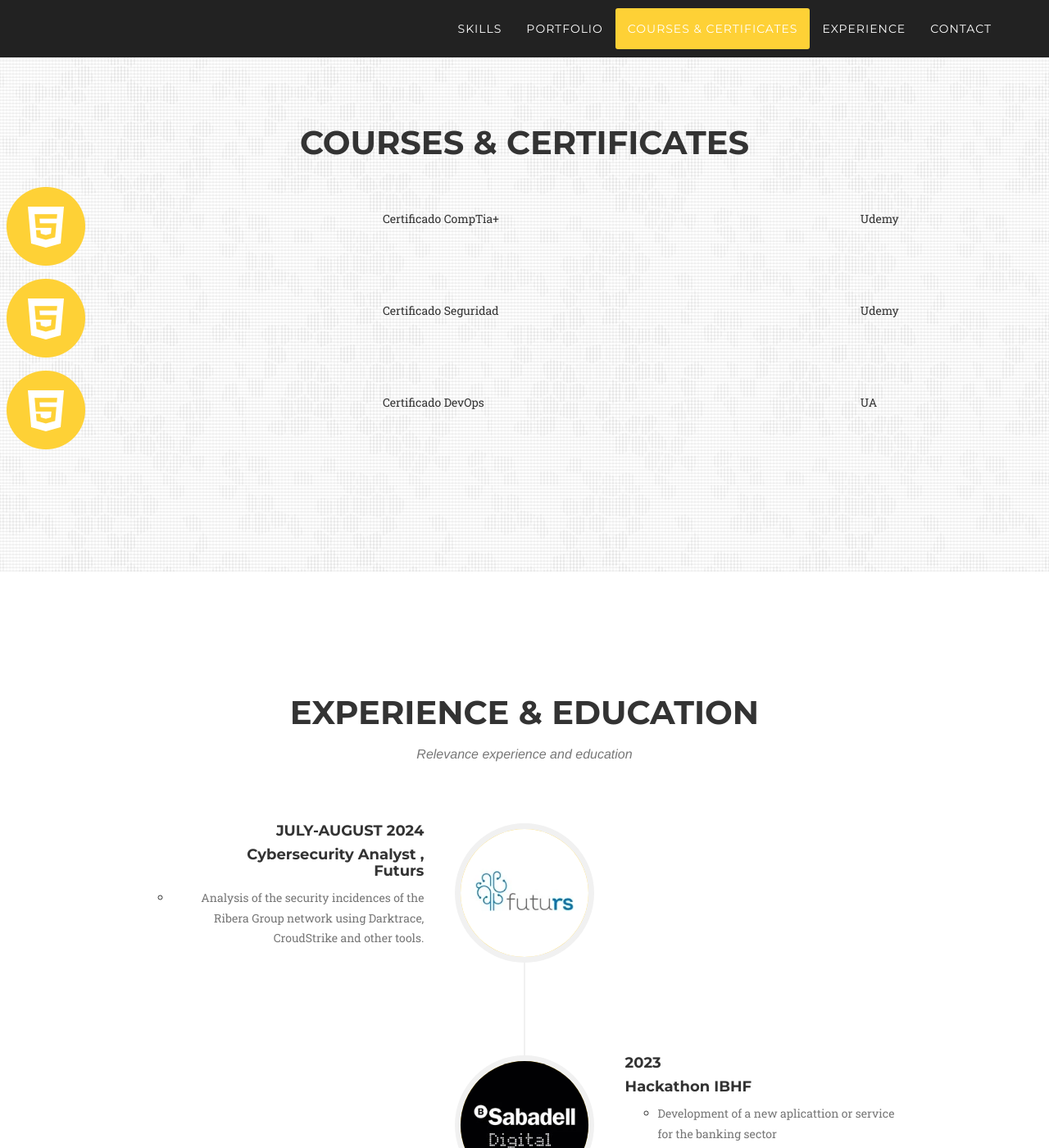
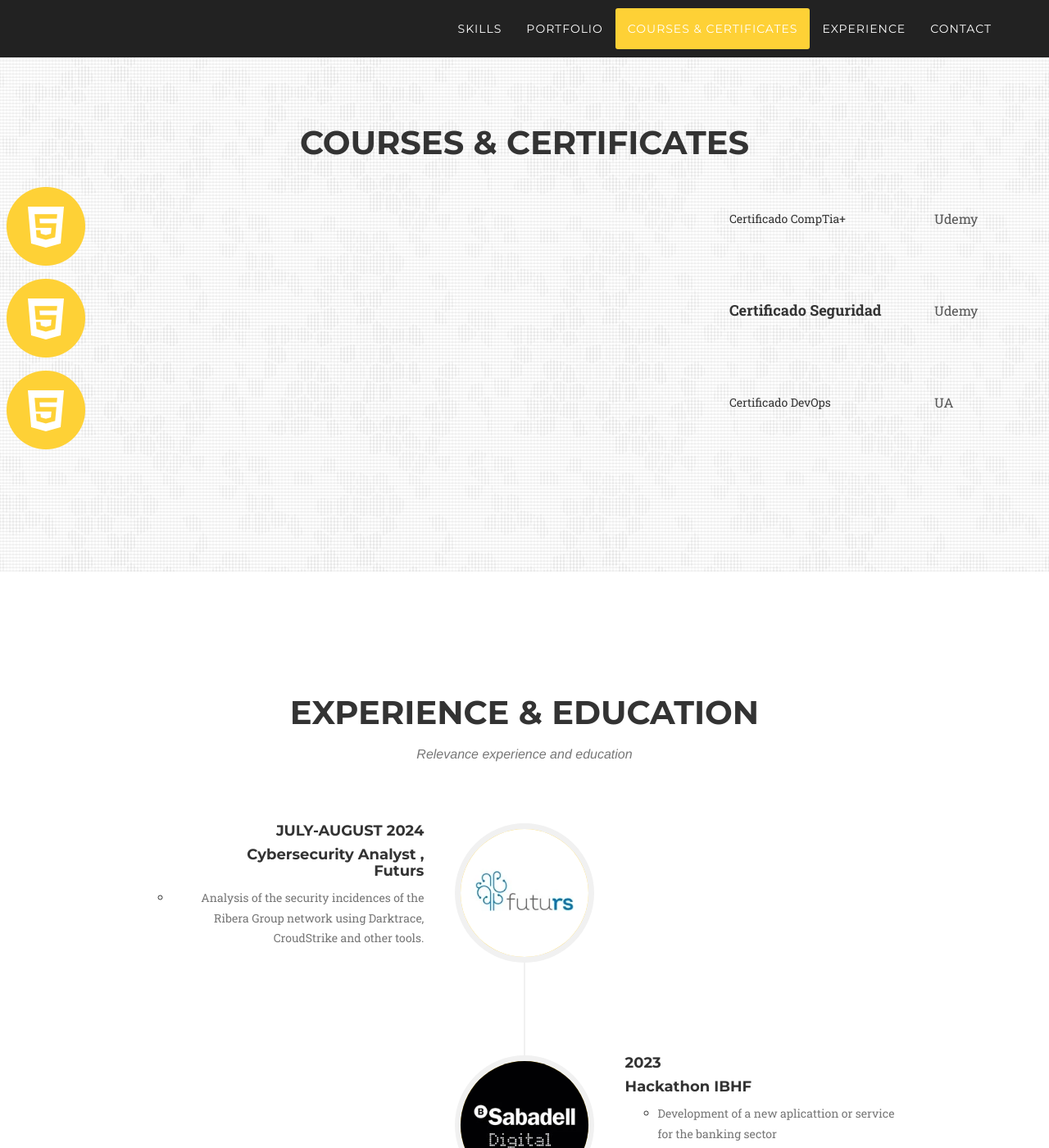
Before and after one commit to agmerino03/agmerino03.github.io, a Jekyll site: the page built from index.html, in a window 1280 px wide and 1400 px high, scrolled down 3408 px. Shown: the whole window at 82% size. Built offline with Jekyll 4.4.1, drawn with Linux system fonts in a browser that asks for light colours; some web fonts are replaced.

Commit message:
Fixed Style

```diff
--- a/_includes/courses_certificates.html
+++ b/_includes/courses_certificates.html
@@ -20,7 +20,7 @@
                 <i class="fa fa-circle fa-stack-2x text-primary"></i>
                 <i class="fa fa-html5 fa-stack-1x fa-inverse"></i>
             </td>
-            <td class="title">Certificado Seguridad</td>
+            <td class="cert-title">Certificado Seguridad</td>
             <td class="platform">Udemy</td>
         </tr>
         <tr>
--- a/_layouts/style.css
+++ b/_layouts/style.css
@@ -32,7 +32,7 @@
     width: 250px; /* Ajusta el ancho de la columna del título */
 }
 
-.cert-source {
+.platform {
     font-size: 16px;
     color: #555; /* Color gris para diferenciar la fuente */
     width: 150px; /* Ajusta el ancho de la columna de la plataforma */
```
